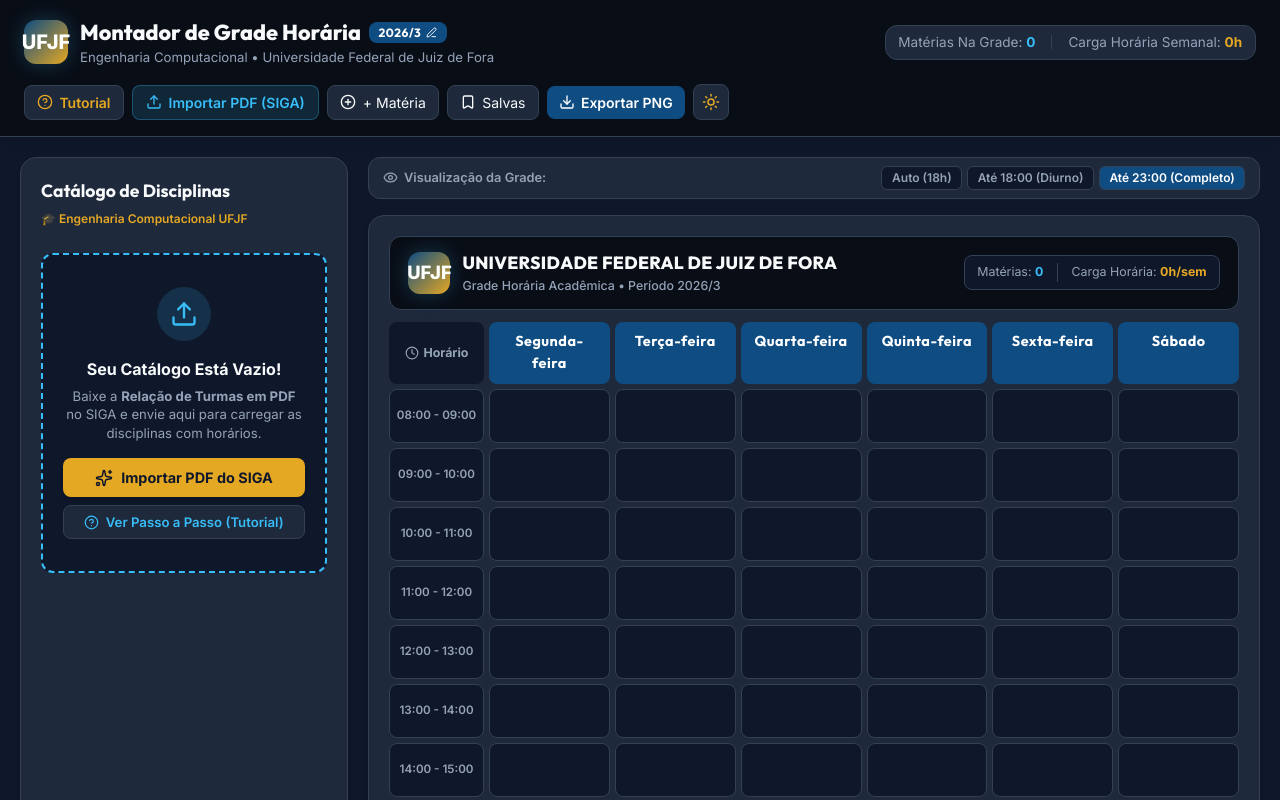
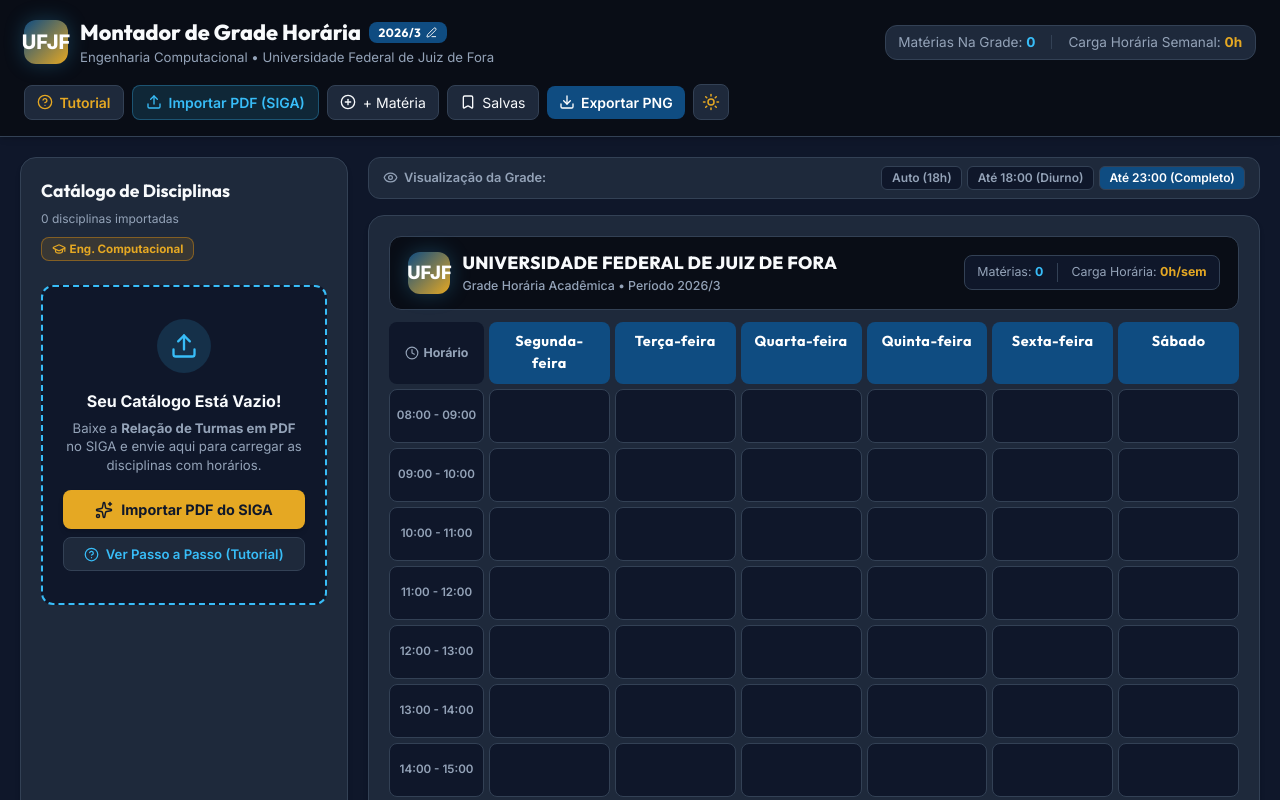
Before and after one commit to Zeulmeister/ufjf-montador-grade, a React (Vite) app: page / in a window 1280 px wide. Shown: the top 800 px of the page. Built offline with nearby package versions, Linux system fonts and the light colour scheme.

Commit message:
Make Eng Computacional period filter optional via toggle button

```diff
--- a/src/components/CourseCatalog.jsx
+++ b/src/components/CourseCatalog.jsx
@@ -1,5 +1,5 @@
 import React, { useState, useMemo } from 'react';
-import { Search, Plus, AlertCircle, ChevronDown, ChevronUp, User, MapPin, Filter, Upload, Sparkles, Trash2, HelpCircle, Layers, Globe, X } from 'lucide-react';
+import { Search, Plus, AlertCircle, ChevronDown, ChevronUp, User, MapPin, Filter, Upload, Sparkles, Trash2, HelpCircle, Layers, Globe, X, GraduationCap } from 'lucide-react';
 import { DAYS_OF_WEEK } from '../data/coursesData';
 
 export default function CourseCatalog({
@@ -17,6 +17,7 @@
   const [selectedDayFilter, setSelectedDayFilter] = useState('all');
   const [selectedShiftFilter, setSelectedShiftFilter] = useState('all');
   const [selectedPeriodFilter, setSelectedPeriodFilter] = useState('all');
+  const [showEngCompFilter, setShowEngCompFilter] = useState(false);
   const [expandedCourse, setExpandedCourse] = useState(null);
 
   const selectedTurmaIds = useMemo(() => {
@@ -67,8 +68,8 @@
 
       if (!matchesSearch) return false;
 
-      // If user typed a search term, OVERRIDE period filter so they can find ANY course instantly!
-      if (!normSearch && selectedPeriodFilter !== 'all') {
+      // Filter by period ONLY IF EngComp filter is toggled ON and user didn't type a specific search term
+      if (showEngCompFilter && !normSearch && selectedPeriodFilter !== 'all') {
         const coursePeriod = coursePeriodMap[course.code.toUpperCase()];
         if (coursePeriod !== selectedPeriodFilter) return false;
       }
@@ -95,7 +96,7 @@
 
       return true;
     });
-  }, [courses, searchTerm, selectedDayFilter, selectedShiftFilter, selectedPeriodFilter, coursePeriodMap]);
+  }, [courses, searchTerm, selectedDayFilter, selectedShiftFilter, selectedPeriodFilter, showEngCompFilter, coursePeriodMap]);
 
   return (
     <div style={{
@@ -126,12 +127,38 @@
           }}>
             Catálogo de Disciplinas
           </h2>
-          <span style={{ fontSize: '0.75rem', color: 'var(--color-secondary)', fontWeight: 600 }}>
-            🎓 Engenharia Computacional UFJF
+          <span style={{ fontSize: '0.75rem', color: 'var(--text-muted)' }}>
+            {courses.length} disciplinas importadas
           </span>
         </div>
 
         <div style={{ display: 'flex', alignItems: 'center', gap: '0.4rem', flexWrap: 'wrap' }}>
+          {/* Optional Engenharia Computacional Filter Toggle */}
+          <button
+            onClick={() => {
+              const nextState = !showEngCompFilter;
+              setShowEngCompFilter(nextState);
+              if (!nextState) setSelectedPeriodFilter('all');
+            }}
+            style={{
+              fontSize: '0.725rem',
+              color: showEngCompFilter ? '#0f172a' : 'var(--color-secondary)',
+              backgroundColor: showEngCompFilter ? 'var(--color-secondary)' : 'rgba(245, 158, 11, 0.12)',
+              border: '1px solid rgba(245, 158, 11, 0.4)',
+              padding: '0.25rem 0.6rem',
+              borderRadius: 'var(--radius-md)',
+              fontWeight: 700,
+              display: 'flex',
+              alignItems: 'center',
+              gap: '4px',
+              cursor: 'pointer',
+              boxShadow: showEngCompFilter ? 'var(--shadow-sm)' : 'none'
+            }}
+            title="Clique para ativar/desativar o filtro por períodos da Engenharia Computacional"
+          >
+            <GraduationCap size={14} /> Eng. Computacional {showEngCompFilter ? '✓' : ''}
+          </button>
+
           {courses.length > 0 && (
             <button
               onClick={onResetCatalog}
@@ -149,7 +176,7 @@
               }}
               title="Apagar todas as matérias importadas no catálogo"
             >
-              <Trash2 size={12} /> Limpar Catálogo
+              <Trash2 size={12} /> Limpar
             </button>
           )}
         </div>
@@ -171,7 +198,7 @@
             />
             <input
               type="text"
-              placeholder="Pesquise QUALQUER matéria por código ou nome..."
+              placeholder="Pesquise por código (ex: MAT013), nome ou professor..."
               value={searchTerm}
               onChange={(e) => setSearchTerm(e.target.value)}
               style={{
@@ -205,20 +232,20 @@
           {/* Filter Chips */}
           <div style={{ display: 'flex', flexDirection: 'column', gap: '0.5rem' }}>
 
-            {/* Period Filters */}
-            {availablePeriods.length > 0 && (
+            {/* Period Filters IF user toggled Eng. Computacional Filter */}
+            {showEngCompFilter && availablePeriods.length > 0 && (
               <div style={{
                 backgroundColor: 'var(--bg-main)',
                 padding: '0.5rem',
                 borderRadius: 'var(--radius-md)',
-                border: '1px solid var(--border-color)',
+                border: '1px solid var(--color-secondary)',
                 display: 'flex',
                 flexDirection: 'column',
                 gap: '0.35rem'
               }}>
                 <div style={{ display: 'flex', justifyContent: 'space-between', alignItems: 'center' }}>
                   <span style={{ fontSize: '0.75rem', fontWeight: 700, color: 'var(--color-secondary)', display: 'flex', alignItems: 'center', gap: '4px' }}>
-                    <Layers size={13} /> Período da Eng. Computacional:
+                    <Layers size={13} /> Períodos - Engenharia Computacional:
                   </span>
                   {selectedPeriodFilter !== 'all' && (
                     <button
@@ -232,7 +259,7 @@
                         gap: '2px'
                       }}
                     >
-                      <Globe size={11} /> Ver Todas ({courses.length})
+                      <Globe size={11} /> Ver Todas
                     </button>
                   )}
                 </div>
@@ -487,7 +514,7 @@
                         }}>
                           {course.code}
                         </span>
-                        {coursePeriod && (
+                        {showEngCompFilter && coursePeriod && (
                           <span style={{
                             fontSize: '0.68rem',
                             backgroundColor: 'rgba(245, 158, 11, 0.2)',
```
